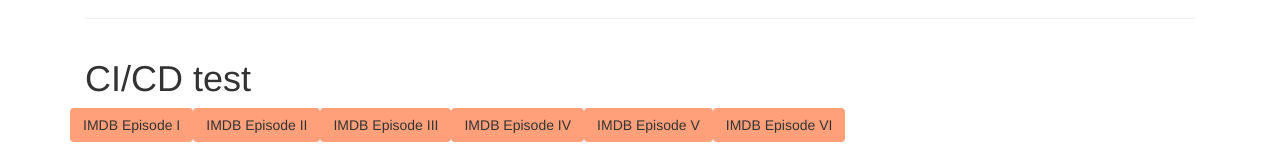
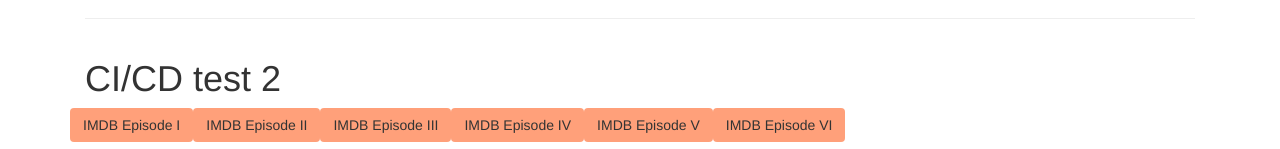
Before and after one commit to Zandre/Star-Wars-Characters, an Angular app in the folder star-wars-characters/: page /characters/all in a window 1280 px wide. Shown: the part 410-559 px from the top of the page. Built offline with nearby package versions, Linux system fonts and the light colour scheme; no server answers.

Commit message:
CI/CD test 2

```diff
--- a/star-wars-characters/src/app/tabs/tabs.component.html
+++ b/star-wars-characters/src/app/tabs/tabs.component.html
@@ -1,5 +1,5 @@
 <div>
-  <h1>CI/CD test</h1>
+  <h1>CI/CD test 2</h1>
   <div class="row" style="padding-bottom: 10px">
     <button class="btn orange" onclick="window.open('https://www.imdb.com/title/tt0120915/?ref_=nv_sr_srsg_8','_blank')">IMDB Episode I</button>
     <button class="btn orange" onclick="window.open('https://www.imdb.com/title/tt0121765/?ref_=tt_sims_tt','_blank')">IMDB Episode II</button>
```
